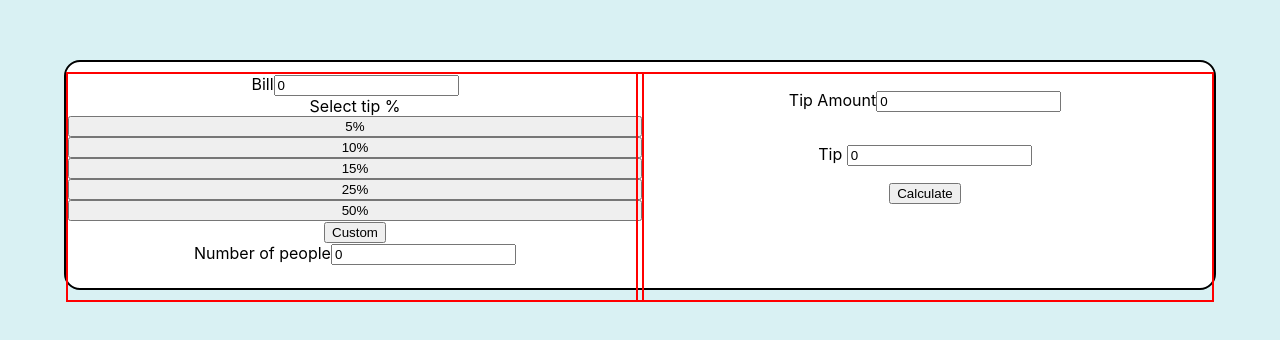
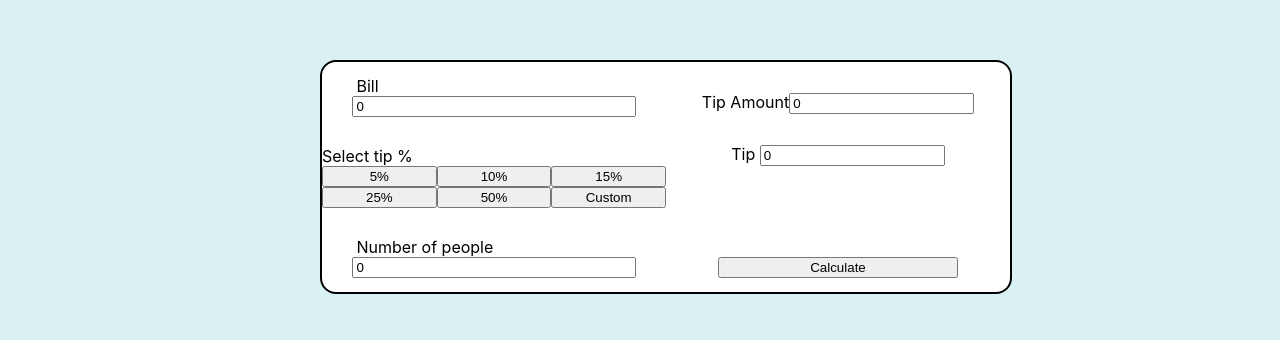
Before and after one commit to DominykasSueris/tip_calculator, a React (Create React App) app: page / in a window 1280 px wide. Shown: the part 204-544 px from the top of the page. Built offline with nearby package versions, Linux system fonts and the light colour scheme.

Commit message:
css positioning buttons, forms and labels

```diff
--- a/src/App.css
+++ b/src/App.css
@@ -11,11 +11,10 @@ body {
 }
 
 .table {
-  width: 90%;
+  width: 50%;
   height: 230px;
-  margin-left: 5%;
-  margin-right: 5%;
-  padding: 8px 24px;
+  margin: 0 25%;
+  padding: 0px 24px;
   position: absolute;
   top: 33%;
   border: solid 2px black;
@@ -23,26 +22,65 @@ body {
   border-radius: 16px;
 }
 
-.tip {
-  margin: 16px;
-}
-
 .bill-container {
-  display: flex;
-  flex-direction: column;
   position: absolute;
   width: 50%;
   height: 100%;
   left: 0;
-  border: solid 2px red;
+}
+
+.bill-form {
+  display: flex;
+  flex-direction: column;
+  align-items: center;
+  justify-content: center;
+  height: 30%;
+}
+
+.bill-form input {
+  width: 80%;
+}
+
+.select-tip {
+  display: flex;
+  flex-direction: column;
+  justify-content: center;
+  height: 40%;
 }
 
 .tip-container {
-  display: flex;
-  flex-direction: column;
   position: absolute;
   width: 50%;
   height: 100%;
   right: 0;
-  border: solid 2px red;
 }
+
+.tip-form {
+  height: 60%;
+}
+
+.tip {
+  padding-top: 30px;
+}
+
+.buttons {
+  display: grid;
+  grid-template-columns: 1fr 1fr 1fr;
+}
+
+.calculate {
+  display: flex;
+  flex-direction: column;
+  height: 34%;
+  justify-content: flex-end;
+  align-items: center;
+}
+
+label {
+  width: 80%;
+  text-align: left;
+}
+
+.calculate button {
+  width: 70%;
+}
--- a/src/App.js
+++ b/src/App.js
@@ -33,13 +33,15 @@ const App = () => {
 
   return (
     <div className="App">
-      <table className="table">
+      <div className="table">
         <div className="bill-container">
-          <div className="bill">
+          <div className="bill-form">
             <label>Bill</label>
             <input type="text" name="bill" value={bill} onChange={e => setBill(e.target.value)} />
           </div>
+          <div className="select-tip">
             <label> Select tip %</label>
+            <div className="buttons">
               <button value={5} onClick={tipInput}>
                 5%
               </button>
@@ -55,9 +57,8 @@ const App = () => {
               <button value={50} onClick={tipInput}>
                 50%
               </button>
-          <div>
               {customPercentage ? (
-              <div className="bill">
+                <div className="bill-custom">
                   <input
                     type="text"
                     name="custom"
@@ -69,7 +70,8 @@ const App = () => {
                 <button onClick={customTip}>Custom</button>
               )}
             </div>
-          <div className="people">
+          </div>
+          <div className="bill-form">
             <label>Number of people</label>
             <input
               type="text"
@@ -80,6 +82,7 @@ const App = () => {
           </div>
         </div>
         <div className="tip-container">
+          <div className="tip-form">
             <div className="tip">
               <label>Tip Amount</label>
               <input type="text" name="tip-amount" value={tip} />
@@ -95,6 +98,7 @@ const App = () => {
                 />
               </div>
             </div>
+          </div>
           <div className="calculate">
             <button
               onClick={() => {
@@ -106,7 +110,7 @@ const App = () => {
             </button>
           </div>
         </div>
-      </table>
+      </div>
     </div>
   );
 };
```
Lines whose indentation alone changed are shown as unchanged.
